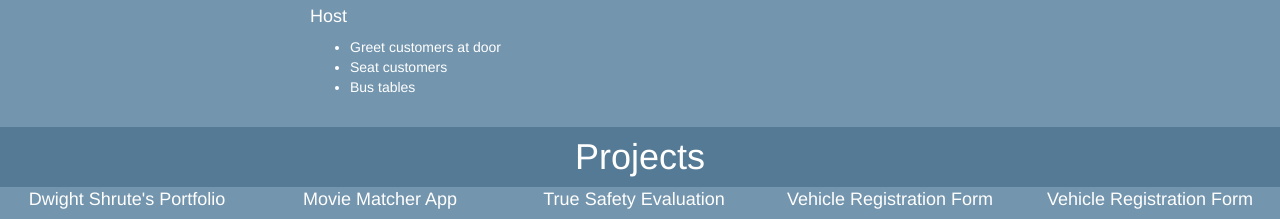
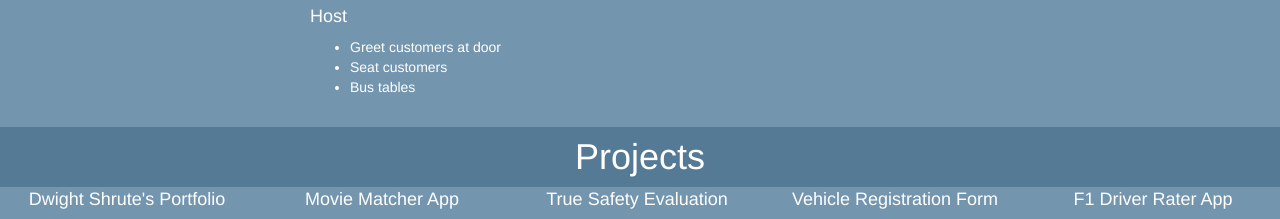
Before and after one commit to brandoncoplen/Portfolio, a plain HTML site: page index.html in a window 1280 px wide. Shown: the part 2961-3180 px from the top of the page. Drawn offline with Linux system fonts and the light colour scheme; grey boxes are pictures that could not be loaded.

Commit message:
fixed project title issue

```diff
--- a/index.html
+++ b/index.html
@@ -244,7 +244,7 @@
 					</a>
 				</div>
 				<div class="card project">
-					<p>Vehicle Registration Form</p>
+					<p>F1 Driver Rater App</p>
 					<a href="https://brandoncoplen.github.io/F1DriverRater/" target="_blank">
 						<img src="images/projects/F1DriverRater.png">
 					</a>
```
